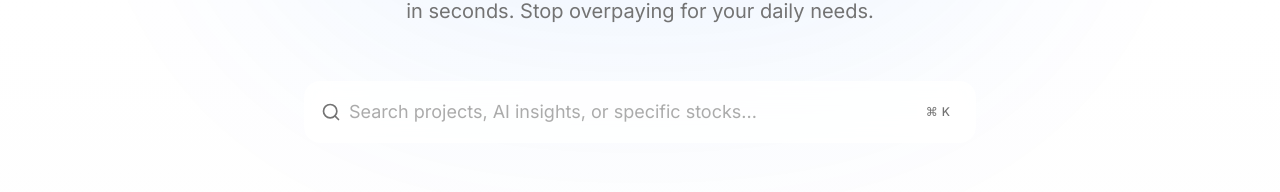
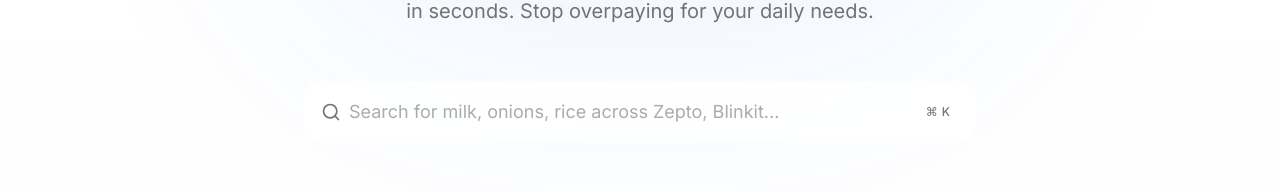
Before and after one commit to 21r91a7349-svg/quickcomapre, a Next.js app: page / in a window 1280 px wide. Shown: the part 416-608 px from the top of the page. Built offline with nearby package versions, Linux system fonts and the light colour scheme; no server answers.

Commit message:
Initial commit for v1.0.0 via API

```diff
--- a/render.yaml
+++ b/render.yaml
@@ -16,6 +16,10 @@ services:
         sync: false
       - key: AUTH_SECRET
         generateValue: true
+      - key: AUTH_GOOGLE_ID
+        sync: false
+      - key: AUTH_GOOGLE_SECRET
+        sync: false
 
 databases:
   - name: quickcompare-db
--- a/src/components/search/SearchInput.tsx
+++ b/src/components/search/SearchInput.tsx
@@ -77,7 +77,7 @@ export function SearchInput() {
           onChange={(e) => setQuery(e.target.value)}
           onFocus={() => setIsOpen(true)}
           onKeyDown={handleKeyDown}
-          placeholder="Search projects, AI insights, or specific stocks..."
+          placeholder="Search for milk, onions, rice across Zepto, Blinkit..."
           className="w-full bg-transparent border-none focus:ring-0 text-foreground placeholder:text-muted-foreground/60 py-4 outline-none text-lg"
           role="combobox"
           aria-expanded={isOpen}
```
